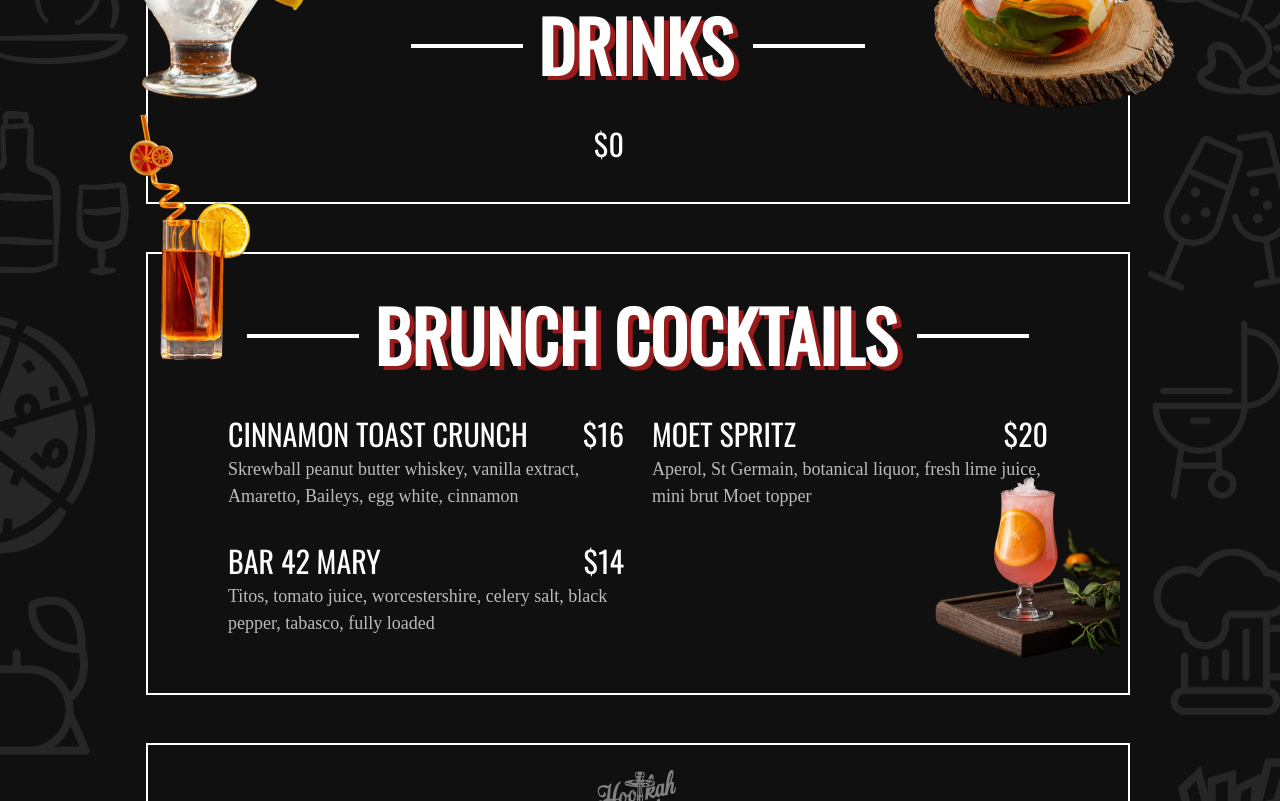
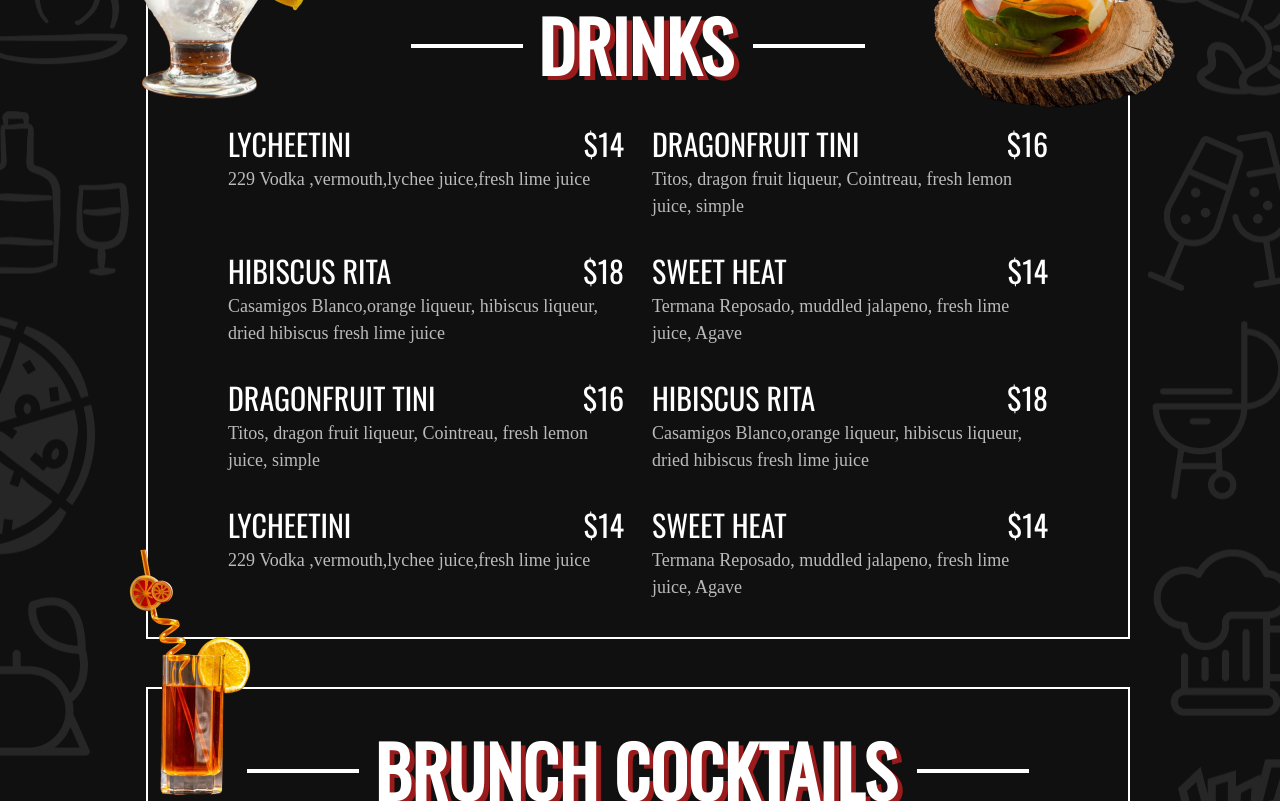
Before and after one commit to haneenpk/DNS-frontend, a React (Create React App) app: page / in a window 1280 px wide. Shown: the part 700-1501 px from the top of the page. Built offline with nearby package versions, Linux system fonts and the light colour scheme; no server answers; a web font is replaced by a local one.

Commit message:
add intial data

```diff
--- a/src/components/Content.jsx
+++ b/src/components/Content.jsx
@@ -4,11 +4,48 @@
 
 function Content() {
     const [isMobile, setIsMobile] = useState(window.innerWidth <= 800);
-    const [menuData, setMenuData] = useState([{
-        name: "",
-        description: "",
-        price: 0
-    }])
+    const [menuData, setMenuData] = useState([
+        {
+            name: "LYCHEETINI",
+            description: "229 Vodka ,vermouth,lychee juice,fresh lime juice",
+            price: 14
+        },
+        {
+            name: "DRAGONFRUIT TINI",
+            description: "Titos, dragon fruit liqueur, Cointreau, fresh lemon juice, simple",
+            price: 16
+        },
+        {
+            name: "HIBISCUS RITA",
+            description: "Casamigos Blanco,orange liqueur, hibiscus liqueur, dried hibiscus fresh lime juice",
+            price: 18
+        },
+        {
+            name: "SWEET HEAT",
+            description: "Termana Reposado, muddled jalapeno, fresh lime juice, Agave",
+            price:14
+        },
+        {
+            name: "DRAGONFRUIT TINI",
+            description: "Titos, dragon fruit liqueur, Cointreau, fresh lemon juice, simple",
+            price: 16
+        },
+        {
+            name: "HIBISCUS RITA",
+            description: "Casamigos Blanco,orange liqueur, hibiscus liqueur, dried hibiscus fresh lime juice",
+            price: 18
+        },
+        {
+            name: "LYCHEETINI",
+            description: "229 Vodka ,vermouth,lychee juice,fresh lime juice",
+            price: 14
+        },
+        {
+            name: "SWEET HEAT",
+            description: "Termana Reposado, muddled jalapeno, fresh lime juice, Agave",
+            price:14
+        }
+    ])
 
     useEffect(() => {
 
```
